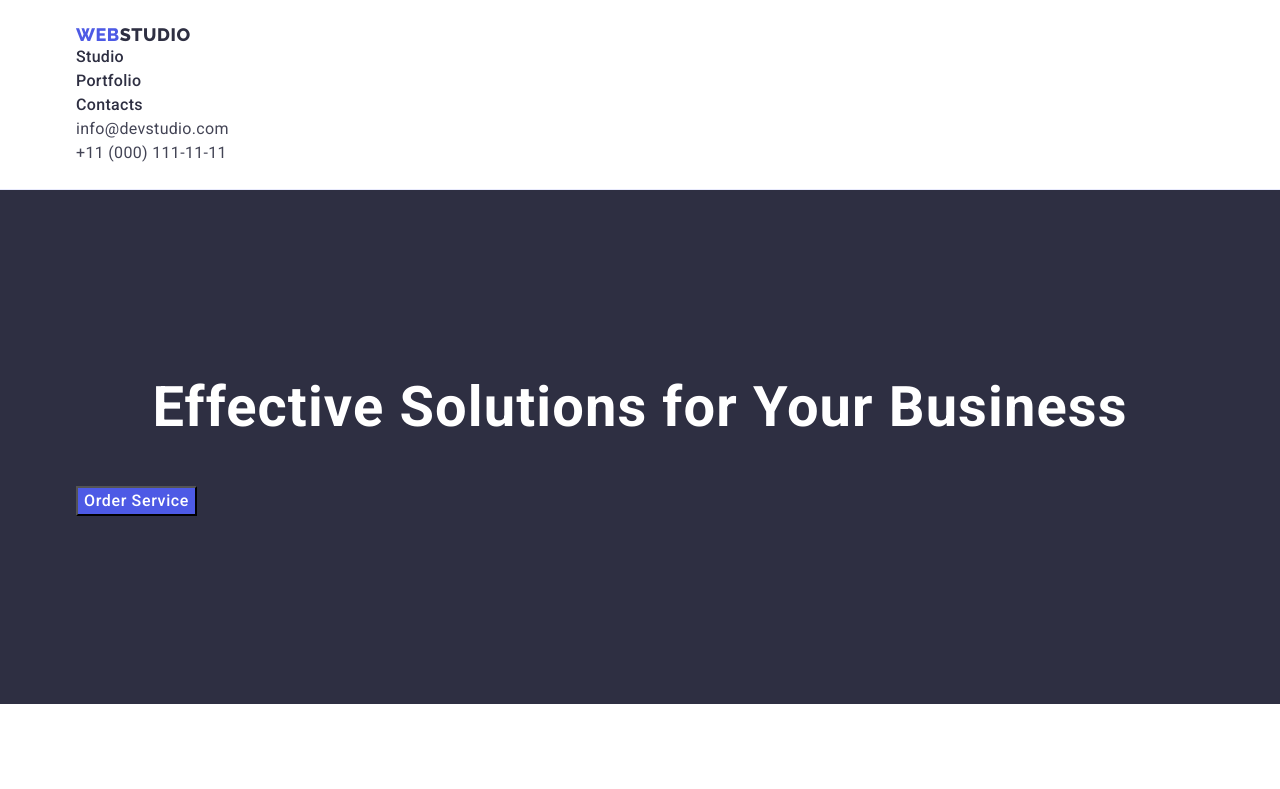
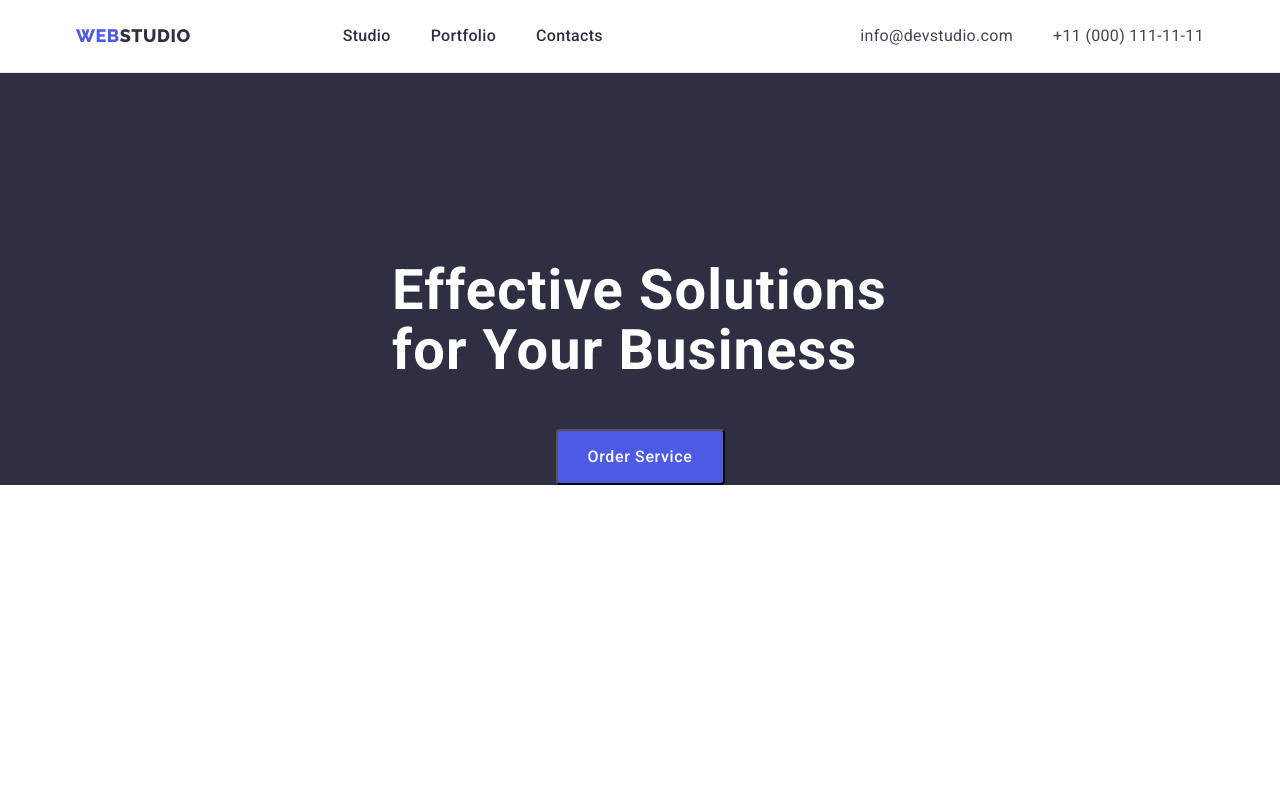
Before and after one commit to dmelnykova/goit-markup-hw-03, a plain HTML site: page index.html in a window 1280 px wide. Shown: the top 789 px of the page. Drawn offline with nearby package versions, Linux system fonts and the light colour scheme.

Commit message:
container-hero

```diff
--- a/css/styles.css
+++ b/css/styles.css
@@ -61,11 +61,17 @@ ol {
     line-height: 1.5;
     letter-spacing: 0.04em;
     cursor: pointer;
+    border-radius: 4px;
 }
 
 .hero-btn {
+    min-width: 169px;
+    height: 56px;
     color: var(--backgrond-color-light);
     background-color: var(--primary-brand-color);
+    display: block;
+    margin: 0 auto;
+    margin-bottom: 188px;
 }
 
 .hero-btn:hover, .hero-btn:focus, .portfolio-filters-btn:hover, .portfolio-filters-btn:focus {
@@ -112,7 +118,8 @@ img {
 }
 
 .card {
-    padding: ;
+    padding-bottom: 32px;
+    padding-left: 16px;
 }
 /**--header--**/
 
@@ -122,6 +129,23 @@ img {
     border-bottom: 1px solid var(--color-accent)
 }
 
+.header-container,
+.header-navigation,
+.header-list,
+.header-address,
+.header-address-list {
+    display: flex;
+    align-items: center;
+}
+
+.header-list, .header-address-list {
+    gap: 40px;
+}
+
+.header-address {
+    font-style: normal;
+    margin-left: auto;
+}
 
 .logo-link {
     font-family: var(--font-text-link);
@@ -130,6 +154,7 @@ img {
     line-height: 1.17;
     letter-spacing: 0.03em;
     text-transform: uppercase;
+    margin-right: 76px;
 }
 
 .logo-web {
@@ -140,9 +165,6 @@ img {
     color: var(--title-background-color-dark);
 }
 
-.header-address{
-    font-style: normal;
-}
 .header-item {
     font-weight: 500;
     font-size: 16px;
@@ -166,17 +188,22 @@ img {
 /**--hero--**/
 .hero {
     background-color:var(--title-background-color-dark);
-    padding-top: 188px;
-    padding-bottom: 188px;
+
+}
+
+.hero-container {
 }
 
 .hero-text {
+    max-width: 496px;
     font-size: 56px;
     line-height: 1.07;
-    text-align: center;
+    margin: 0 auto;
     letter-spacing: 0.02em;
     color: var(--backgrond-color-light);
+    padding-top: 188px;
     margin-bottom: 48px;
+
 }
 
 .big-title {
@@ -217,6 +244,7 @@ img {
 
 .team-item {
     background-color: var(--backgrond-color-light);
+    border-radius: 0px 0px 4px 4px;
 }
 
 /**--footer--**/
@@ -253,6 +281,11 @@ img {
 
 .portfolio-item {
     background-color: var(--backgrond-color-light);
+    margin-bottom: 48px;
+    border-right: 1px solid var(--color-accent);
+    border-bottom: 1px solid var(--color-accent);
+    border-left: 1px solid var(--color-accent);
+
 }
 
 .portfolio-item-link:hover, .portfolio-item-link:focus {}
--- a/index.html
+++ b/index.html
@@ -19,7 +19,7 @@
     </head>
     <body>
         <header class="header">
-            <div class="container">
+            <div class="container header-container">
                 <nav class="header-navigation">
                     <a class="logo-link logo-web link" href="./index.html">Web<span class="logo-link logo-studio link">Studio</span></a>
                     <ul class="header-list list">
@@ -43,7 +43,7 @@
 
         <main class="main">
             <section class="hero">
-                <div class="container">
+                <div class="container hero-container">
                     <h1 class="hero-text">Effective Solutions
                     for Your Business</h1>
                     <button class="hero-btn btn" type="button">Order Service</button>
```
Also changed, not shown: portfolio.html (+1 -1 lines).
